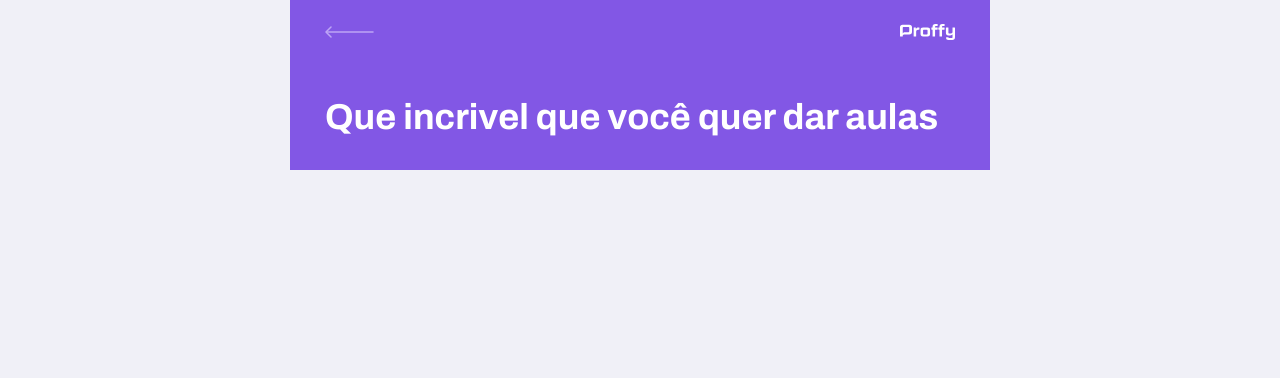
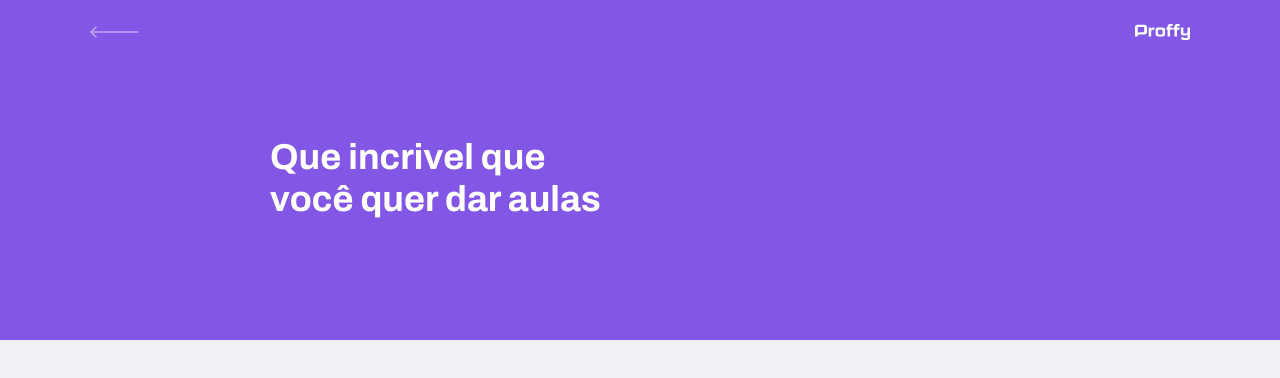
Before and after one commit to MarllonCampos/Next-level-week-Starter-FrontEnd-Web, a React (Create React App) app: page /give-classes in a window 1280 px wide. Shown: the top 378 px of the page. Built offline with nearby package versions, Linux system fonts and the light colour scheme.

Commit message:
Separado o css para o seu respectivo component

```diff
--- a/src/components/PageHeader/index.tsx
+++ b/src/components/PageHeader/index.tsx
@@ -3,6 +3,7 @@
 
 import logoImg from "../../assets/images/logo.svg";
 import backIcon from "../../assets/images/icons/back.svg";
+import './styles.css'
 
 interface PageHeaderProps {
   title: string;
--- a/src/components/PageHeader/styles.css
+++ b/src/components/PageHeader/styles.css
@@ -0,0 +1,67 @@
+.page-header {
+  display: flex;
+  flex-direction: column;
+  background-color: var(--color-primary);
+}
+
+.page-header .top-bar-container {
+  width: 90%;
+  margin: 0 auto;
+  display: flex;
+  justify-content: space-between;
+  align-items: center;
+  color: var(--color-text-in-primary);
+  padding: 1.6rem 0;
+}
+
+.page-header .top-bar-container a:hover {
+  opacity: 0.6;
+}
+
+.page-header .top-bar-container a {
+  height: 3.2rem;
+  transition: opacity 0.2s;
+}
+
+.page-header .top-bar-container > img {
+  height: 1.6rem;
+}
+
+.page-header .header-content {
+  width: 90%;
+  margin: 0 auto;
+  position: relative;
+  margin: 3.2rem auto;
+}
+
+.page-header .header-content strong {
+  font: 700 3.6rem Archivo;
+  line-height: 4.2rem;
+  color: var(--color-title-in-primary);
+}
+
+
+@media (min-width: 700px) {
+  .page-header {
+    height: 340px;
+  }
+
+  .page-header .top-bar-container {
+    max-width: 1100px;
+  }
+
+  .page-header .header-content {
+    flex: 1;
+    max-width: 740px;
+    margin: 0 auto;
+    padding-bottom: 48px;
+    display: flex;
+    flex-direction: column;
+    justify-content: center;
+    align-items: flex-start;
+  }
+
+  .page-header .header-content strong {
+    max-width: 350px;
+  }
+}
--- a/src/pages/TeacherList/styles.css
+++ b/src/pages/TeacherList/styles.css
@@ -1,48 +1,6 @@
 #page-teacher-list {
   width: 100vw;
   height: 100vh;
-}
-
-.page-header {
-  display: flex;
-  flex-direction: column;
-  background-color: var(--color-primary);
-}
-
-.page-header .top-bar-container {
-  width: 90%;
-  margin: 0 auto;
-  display: flex;
-  justify-content: space-between;
-  align-items: center;
-  color: var(--color-text-in-primary);
-  padding: 1.6rem 0;
-}
-
-.page-header .top-bar-container a:hover {
-  opacity: 0.6;
-}
-
-.page-header .top-bar-container a {
-  height: 3.2rem;
-  transition: opacity 0.2s;
-}
-
-.page-header .top-bar-container > img {
-  height: 1.6rem;
-}
-
-.page-header .header-content {
-  width: 90%;
-  margin: 0 auto;
-  position: relative;
-  margin: 3.2rem auto;
-}
-
-.page-header .header-content strong {
-  font: 700 3.6rem Archivo;
-  line-height: 4.2rem;
-  color: var(--color-title-in-primary);
 }
 
 #search-teachers {
@@ -87,3 +45,21 @@
   right: 1.6rem;
   bottom: 0;
 }
+
+@media (min-width: 700px) {
+  #page-teacher-list {
+    max-width: 100vw;
+  }
+
+  #search-teachers {
+    display: grid;
+    grid-template-columns: repeat(3, 1fr);
+    column-gap: 16px;
+    position: absolute;
+    bottom: -28px;
+  }
+
+  #search-teachers .input-block + .input-block {
+    margin-top: 0;
+  }
+}
```
